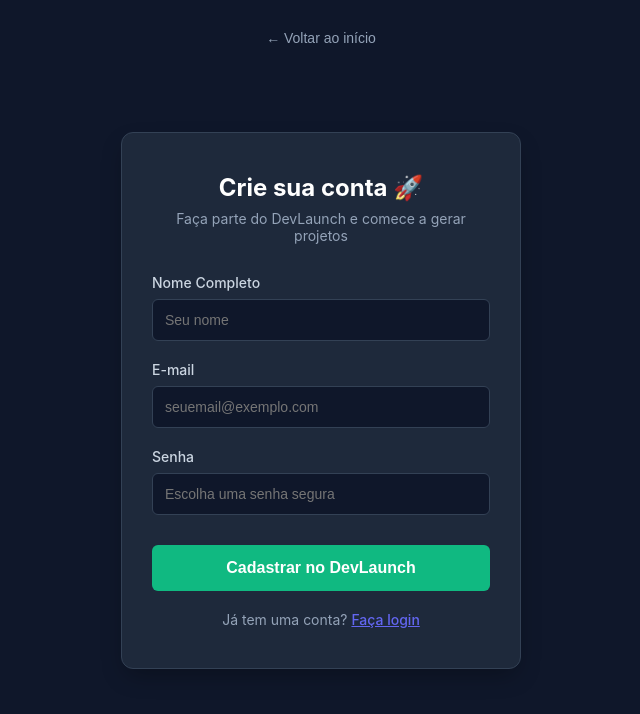
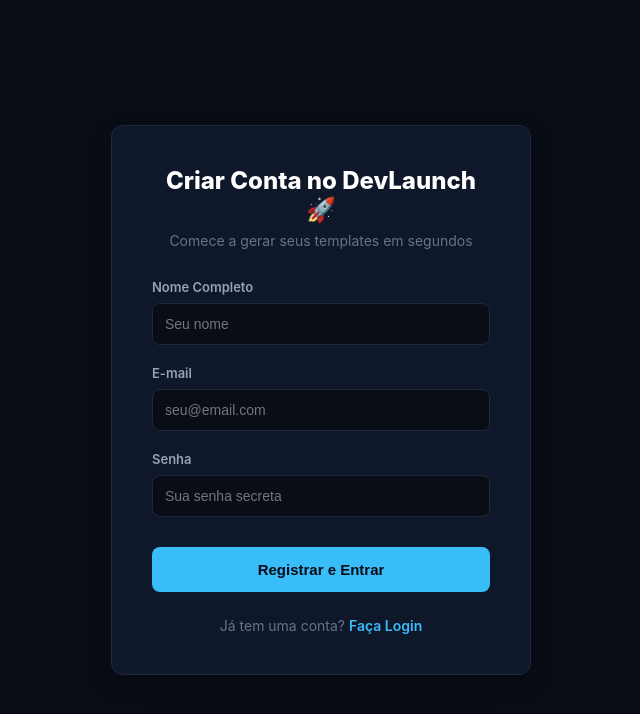
Before and after one commit to neymardashopepaulwalker-blip/DevLaunch, a React (Vite) app in the folder frontend/: page /cadastro in a window 1280 px wide. Shown: the top 714 px of the page, without its empty margins (319-959 px from the left). Built offline with nearby package versions, Linux system fonts and the light colour scheme.

Commit message:
fix: puxando o email real do usuario do localStorage

```diff
--- a/frontend/src/pages/Cadastro.jsx
+++ b/frontend/src/pages/Cadastro.jsx
@@ -1,5 +1,5 @@
 import { useState } from "react";
-import { useNavigate } from "react-router-dom";
+import { useNavigate, Link } from "react-router-dom";
 
 export default function Cadastro() {
   const [nome, setNome] = useState("");
@@ -17,8 +17,14 @@
     setSucesso("");
     setCarregando(true);
 
+    if (!nome || !email || !senha) {
+      setErro("❌ Preencha todos os campos!");
+      setCarregando(false);
+      return;
+    }
+
     try {
-      // Disparando para a rota de cadastro que já criamos no Node.js
+      // ⚠️ Certifique-se de usar a URL real do seu backend no Render aqui!
       const resposta = await fetch("https://devlaunch-backend-uw21.onrender.com/api/auth/cadastro", {
         method: "POST",
         headers: {
@@ -30,18 +36,23 @@
       const dados = await resposta.json();
 
       if (!resposta.ok) {
-        throw new Error(dados.erro || "Erro ao criar conta.");
+        throw new Error(dados.erro || "Falha ao criar conta.");
       }
 
-      setSucesso("Conta criada com sucesso! Redirecionando para o login...");
+      setSucesso("🚀 Conta criada com sucesso! Redirecionando...");
 
-      // Espera 2 segundos para o usuário ler a mensagem de sucesso e joga pro Login
+      // 🎯 AQUI ESTÁ A MÁGICA: Guardando os 3 dados cruciais no navegador
+      localStorage.setItem("usuario_id", dados.usuario.id);
+      localStorage.setItem("usuario_nome", dados.usuario.nome);
+      localStorage.setItem("usuario_email", dados.usuario.email);
+
+      // Aguarda 1.5 segundos para o usuário ver a mensagem de sucesso e redireciona
       setTimeout(() => {
-        navigate("/login");
-      }, 2000);
+        navigate("/dashboard");
+      }, 1500);
 
     } catch (err) {
-      setErro(err.message);
+      setErro(`❌ ${err.message}`);
     } finally {
       setCarregando(false);
     }
@@ -49,26 +60,19 @@
 
   return (
     <div style={styles.container}>
-      <button onClick={() => navigate("/")} style={styles.backButton}>← Voltar ao início</button>
+      <div style={styles.card}>
+        <h2 style={styles.title}>Criar Conta no DevLaunch 🚀</h2>
+        <p style={styles.subtitle}>Comece a gerar seus templates em segundos</p>
 
-      <div style={styles.card}>
-        <h2 style={styles.title}>Crie sua conta 🚀</h2>
-        <p style={styles.subtitle}>Faça parte do DevLaunch e comece a gerar projetos</p>
-
-        {erro && <div style={styles.errorBox}>{erro}</div>}
-        {sucesso && <div style={styles.successBox}>{sucesso}</div>}
-
-        <form onSubmit={handleCadastro}>
+        <form onSubmit={handleCadastro} style={styles.form}>
           <div style={styles.inputGroup}>
             <label style={styles.label}>Nome Completo</label>
             <input
               type="text"
               placeholder="Seu nome"
-              style={styles.input}
               value={nome}
               onChange={(e) => setNome(e.target.value)}
-              required
-              disabled={carregando}
+              style={styles.input}
             />
           </div>
 
@@ -76,12 +80,10 @@
             <label style={styles.label}>E-mail</label>
             <input
               type="email"
-              placeholder="seuemail@exemplo.com"
-              style={styles.input}
+              placeholder="seu@email.com"
               value={email}
               onChange={(e) => setEmail(e.target.value)}
-              required
-              disabled={carregando}
+              style={styles.input}
             />
           </div>
 
@@ -89,22 +91,23 @@
             <label style={styles.label}>Senha</label>
             <input
               type="password"
-              placeholder="Escolha uma senha segura"
-              style={styles.input}
+              placeholder="Sua senha secreta"
               value={senha}
               onChange={(e) => setSenha(e.target.value)}
-              required
-              disabled={carregando}
+              style={styles.input}
             />
           </div>
 
-          <button type="submit" style={styles.button} disabled={carregando}>
-            {carregando ? "Criando conta..." : "Cadastrar no DevLaunch"}
+          <button type="submit" disabled={carregando} style={styles.btn}>
+            {carregando ? "Criando conta..." : "Registrar e Entrar"}
           </button>
         </form>
 
+        {erro && <p style={styles.error}>{erro}</p>}
+        {sucesso && <p style={styles.success}>{sucesso}</p>}
+
         <p style={styles.footerText}>
-          Já tem uma conta? <span onClick={() => navigate("/login")} style={styles.link}>Faça login</span>
+          Já tem uma conta? <Link to="/login" style={styles.link}>Faça Login</Link>
         </p>
       </div>
     </div>
@@ -112,17 +115,17 @@
 }
 
 const styles = {
-  container: { minHeight: "100vh", display: "flex", flexDirection: "column", alignItems: "center", justifyContent: "center", padding: "20px", position: "relative", backgroundColor: "#0f172a" },
-  backButton: { position: "absolute", top: "30px", color: "#94a3b8", backgroundColor: "transparent", border: "none", cursor: "pointer", fontSize: "14px" },
-  card: { backgroundColor: "#1e293b", width: "100%", maxWidth: "400px", padding: "40px 30px", borderRadius: "12px", boxShadow: "0 10px 25px -5px rgba(0, 0, 0, 0.3)", textAlign: "center", border: "1px solid #334155" },
-  title: { fontSize: "24px", fontWeight: "700", marginBottom: "8px", color: "#fff" },
-  subtitle: { fontSize: "14px", color: "#94a3b8", marginBottom: "30px" },
-  errorBox: { backgroundColor: "#ef444422", color: "#f87171", padding: "10px", borderRadius: "6px", fontSize: "14px", marginBottom: "20px", border: "1px solid #ef4444" },
-  successBox: { backgroundColor: "#10b98122", color: "#34d399", padding: "10px", borderRadius: "6px", fontSize: "14px", marginBottom: "20px", border: "1px solid #10b981" },
-  inputGroup: { textAlign: "left", marginBottom: "20px" },
-  label: { display: "block", fontSize: "14px", fontWeight: "500", color: "#cbd5e1", marginBottom: "8px" },
-  input: { width: "100%", backgroundColor: "#0f172a", border: "1px solid #334155", borderRadius: "6px", padding: "12px", color: "#ffffff", fontSize: "14px", outline: "none" },
-  button: { width: "100%", backgroundColor: "#10b981", color: "#ffffff", border: "none", padding: "14px", fontSize: "16px", fontWeight: "bold", borderRadius: "6px", cursor: "pointer", marginTop: "10px" },
-  footerText: { color: "#94a3b8", fontSize: "14px", marginTop: "20px" },
-  link: { color: "#6366f1", cursor: "pointer", fontWeight: "500", textDecoration: "underline" }
+  container: { display: "flex", minHeight: "100vh", alignItems: "center", justifyContent: "center", backgroundColor: "#090d16", fontFamily: "'Inter', sans-serif", padding: "20px" },
+  card: { width: "100%", maxWidth: "420px", backgroundColor: "#0f172a", borderRadius: "12px", padding: "40px", border: "1px solid #1e293b", textAlign: "center", boxShadow: "0 10px 25px rgba(0,0,0,0.3)" },
+  title: { fontSize: "24px", fontWeight: "800", color: "#fff", marginBottom: "8px" },
+  subtitle: { fontSize: "14px", color: "#64748b", marginBottom: "30px" },
+  form: { display: "flex", flexDirection: "column", gap: "20px" },
+  inputGroup: { display: "flex", flexDirection: "column", gap: "8px", textAlign: "left" },
+  label: { fontSize: "13px", fontWeight: "600", color: "#94a3b8" },
+  input: { padding: "12px", borderRadius: "8px", border: "1px solid #1e293b", backgroundColor: "#090d16", color: "#fff", fontSize: "14px", outline: "none" },
+  btn: { width: "100%", backgroundColor: "#38bdf8", color: "#090d16", border: "none", padding: "14px", borderRadius: "8px", fontWeight: "bold", fontSize: "15px", cursor: "pointer", transition: "0.2s", marginTop: "10px" },
+  error: { color: "#ef4444", fontSize: "14px", fontWeight: "600", marginTop: "15px" },
+  success: { color: "#34d399", fontSize: "14px", fontWeight: "600", marginTop: "15px" },
+  footerText: { fontSize: "14px", color: "#64748b", marginTop: "25px" },
+  link: { color: "#38bdf8", textDecoration: "none", fontWeight: "600" }
 };
--- a/frontend/src/pages/Dashboard.jsx
+++ b/frontend/src/pages/Dashboard.jsx
@@ -19,10 +19,10 @@
   const [novaSenha, setNovaSenha] = useState("");
   const [msgConfig, setMsgConfig] = useState("");
 
-  const nomeUsuario = localStorage.getItem("usuario_nome") || "Desenvolvedor";
-  const emailUsuario = "alan.george@exemplo.com"; // Simulação, poderia vir do login
-  const idUsuario = localStorage.getItem("usuario_id");
-
+// Dentro da função de login/cadastro, onde você recebe a resposta do servidor:
+localStorage.setItem("usuario_id", dados.usuario.id);
+localStorage.setItem("usuario_nome", dados.usuario.nome);
+localStorage.setItem("usuario_email", dados.usuario.email); // 👈 Adicione essa linha se não tiver!
   useEffect(() => {
     if (!idUsuario) navigate("/login");
     else carregarHistorico();
```
